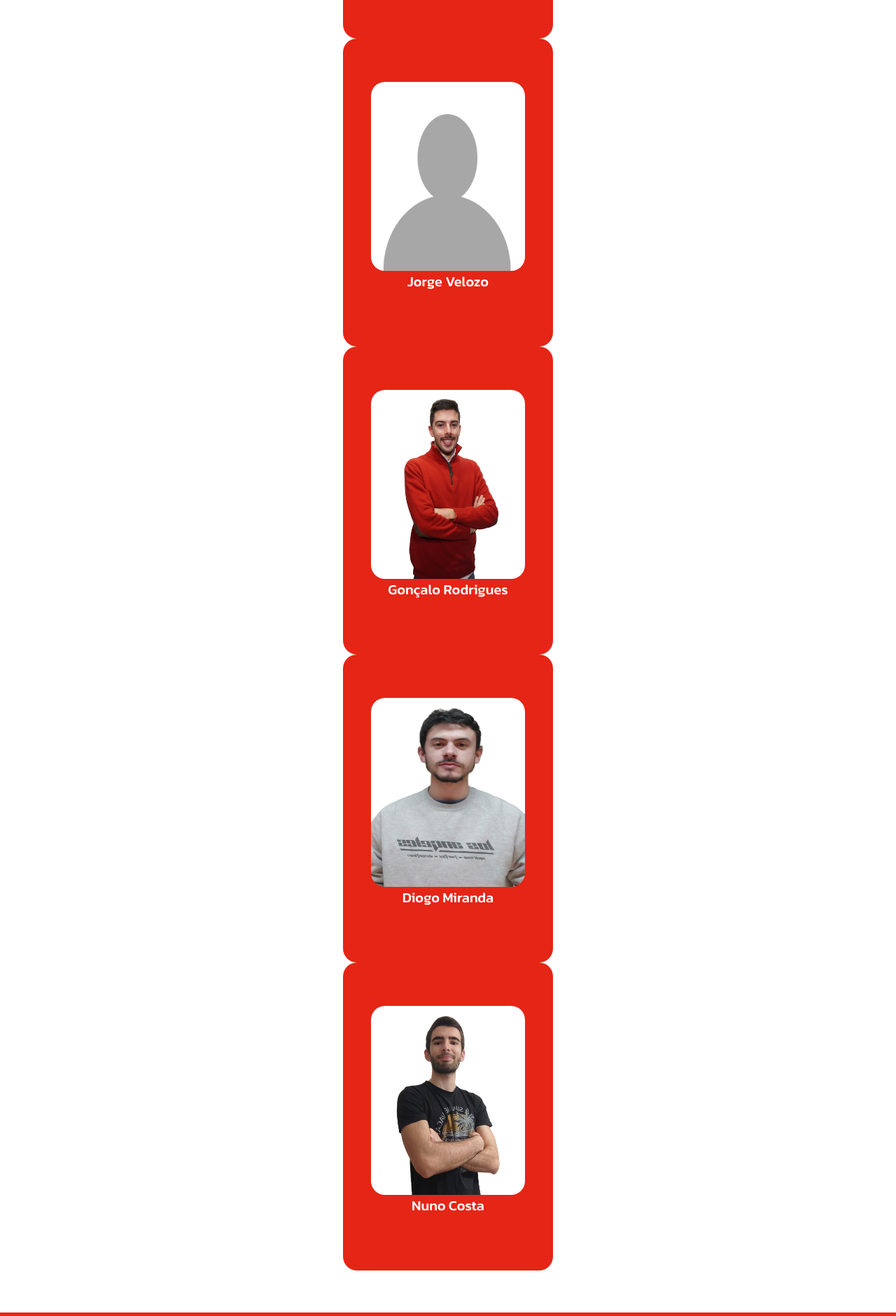
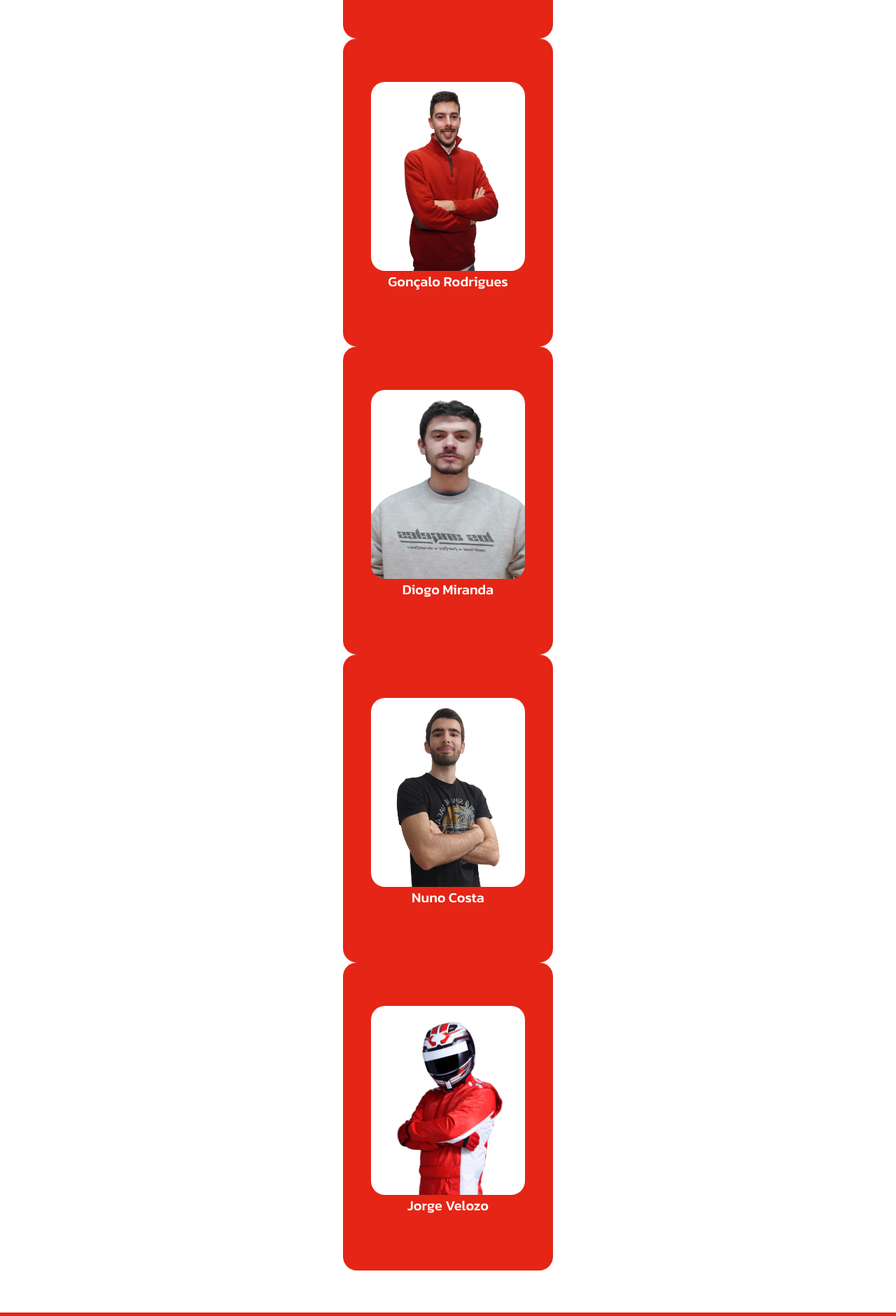
Before and after one commit to FSUMinho/website, a plain HTML site: page html/body.html in a window 1280 px wide. Shown: the part 2540-4420 px from the top of the page at 70% size. Drawn offline with nearby package versions, Linux system fonts and the light colour scheme; a script that the page names is missing.

Commit message:
minor changes

```diff
--- a/html/body.html
+++ b/html/body.html
@@ -166,23 +166,6 @@
 
             <div class="member">
                 <div class="team-role">
-                    <p class="i18nelement" data-i18n="body.chassis"></p>
-                </div>
-
-                <div class="photo-container">
-                    <img src="../imgs/generic.jpg" class="photo">
-                </div>
-
-                <div class="description">
-                    <p class="description-text">
-                        Jorge Velozo <br>
-                        <span class="i18nelement" data-i18n="courses.EMEC"></span>
-                    </p>
-                </div>
-            </div>
-
-            <div class="member">
-                <div class="team-role">
                     <p class="i18nelement" data-i18n="body.dir"></p>
                 </div>
 
@@ -227,6 +210,23 @@
                 <div class="description">
                     <p class="description-text">
                         Nuno Costa <br>
+                        <span class="i18nelement" data-i18n="courses.EMEC"></span>
+                    </p>
+                </div>
+            </div>
+
+            <div class="member">
+                <div class="team-role">
+                    <p class="i18nelement" data-i18n="body.chassis"></p>
+                </div>
+
+                <div class="photo-container">
+                    <img src="../imgs/generic.png" class="photo">
+                </div>
+
+                <div class="description">
+                    <p class="description-text">
+                        Jorge Velozo <br>
                         <span class="i18nelement" data-i18n="courses.EMEC"></span>
                     </p>
                 </div>
```
Also changed, not shown: html/drivetrain.html (+2 -2 lines), imgs/generic.jpg (deleted), imgs/generic.png (added).
